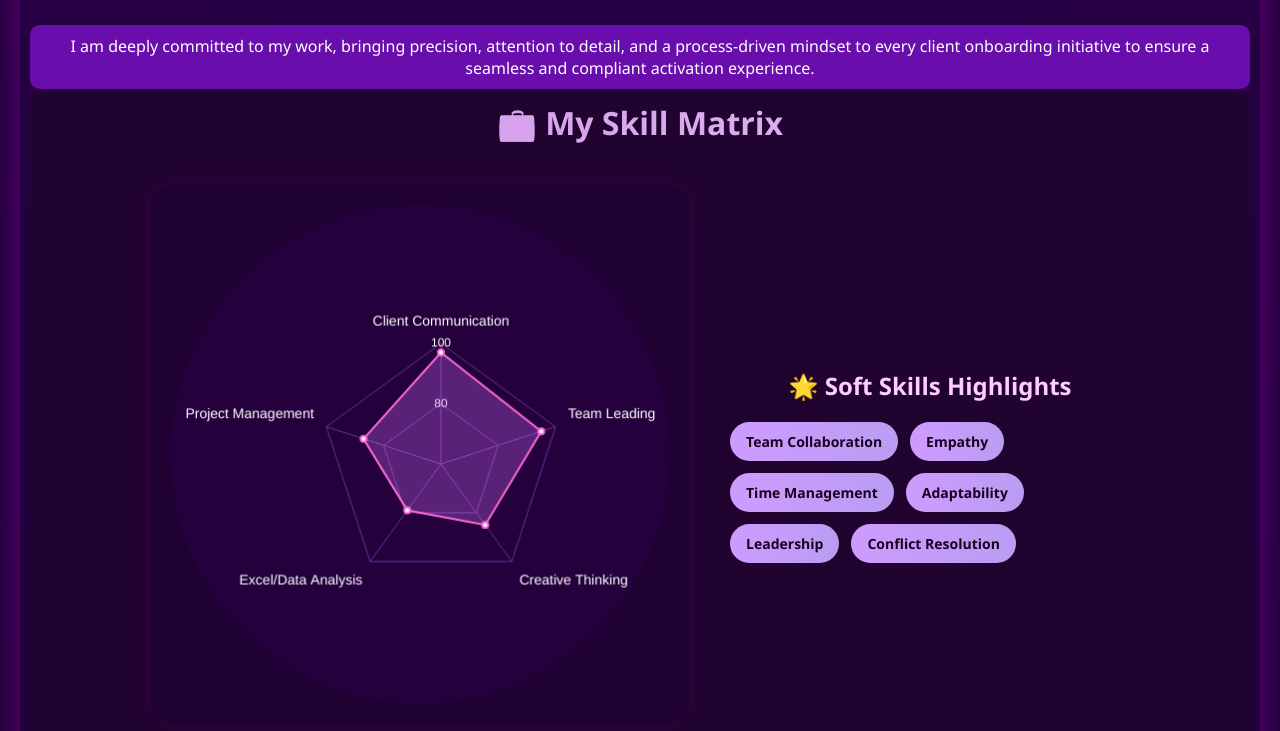
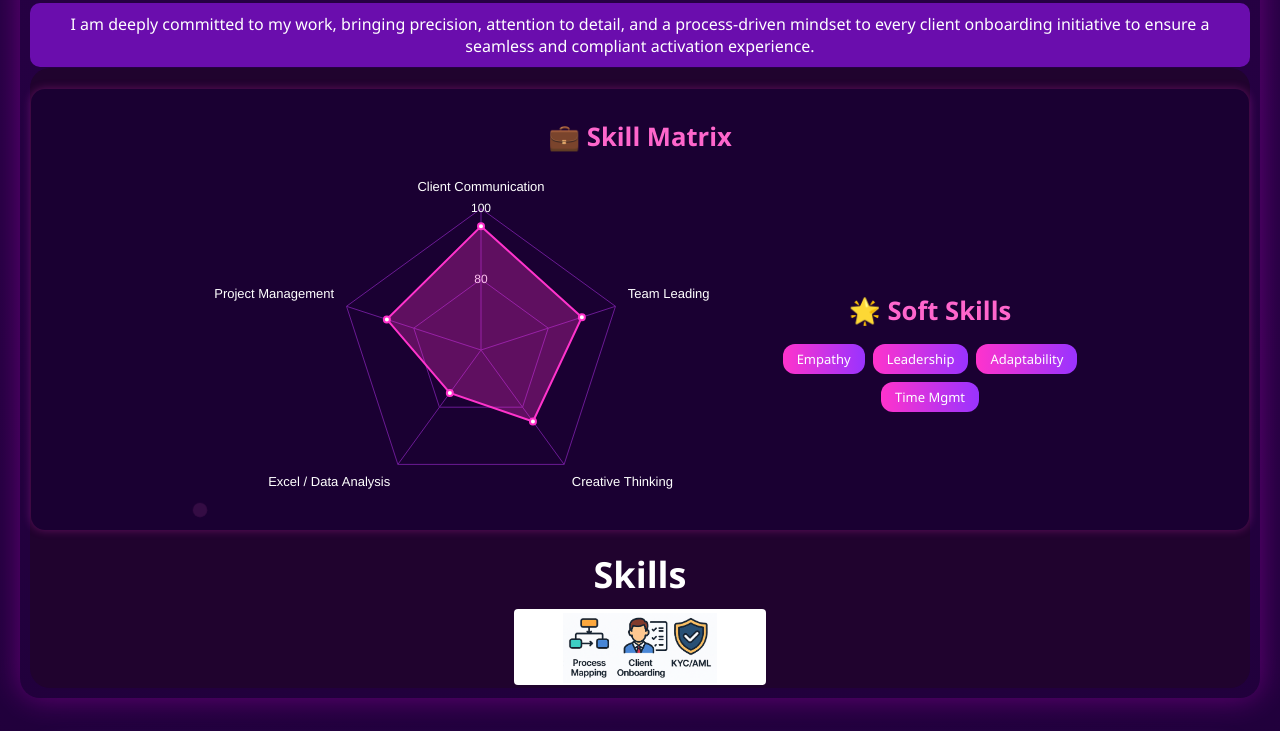
Before and after one commit to harrshadabendee/mywebsite, a plain HTML site: page index.html in a window 1280 px wide. Shown: the part 1225-1956 px from the top of the page. Drawn offline with nearby package versions, Linux system fonts and the light colour scheme; no server answers.

Commit message:
Update index.html

```diff
--- a/index.html
+++ b/index.html
@@ -19,13 +19,15 @@
 
           <div class="mobile-menu" id="mobile-menu">
             <ul class="nav-links">
-              <li><a href="#" class="active">Home</a></li>
+              <li><a href="index.html" class="active">Home</a></li>
               <li><a href="#about">About</a></li>
               <li><a href="#projects">My Projects</a></li>
+              <li><a href="#contact-section">Connect</a></li>
               <li><a href="#feedback1">Colleague Interaction</a></li>
               <li><a href="#creative-corner">Creative Corner</a></li>
+
             </ul>
-            <a href="#contact-section" class="btn-contact">Connect</a>
+            <!--<a href="#contact-section" class="btn-contact">Connect</a>-->
           </div>
         </nav>
       </header>
@@ -338,173 +340,73 @@
         <div class="skills-section">
 
 
-
-
-
-
-<style>
-    body {
-
-      background-color: #150024;
-      font-family: 'Segoe UI', sans-serif;
-      color: #fff;
-    }
-
-    h2 {
-      text-align: center;
-      font-size: 32px;
-      margin-bottom: 40px;
-      background: linear-gradient(to right, #c98fe8, #e9c1f2);
-      -webkit-background-clip: text;
-      -webkit-text-fill-color: transparent;
-    }
-
-    .skill-section {
-      display: flex;
-      flex-wrap: wrap;
-      justify-content: center;
-      gap: 40px;
-      align-items: center;
-    }
-
-    .chart-box {
-      background: #1f0133;
-      border-radius: 25px;
-      padding: 20px;
-      box-shadow: 0 0 20px rgba(255, 0, 255, 0.1);
-      max-width: 500px;
-      width: 100%;
-    }
-
-    .text-box {
-      max-width: 400px;
-      width: 100%;
-    }
-
-    .text-box h3 {
-      font-size: 24px;
-      margin-bottom: 20px;
-      color: #ffccff;
-    }
-
-    .badge-list {
-      display: flex;
-      flex-wrap: wrap;
-      gap: 12px;
-    }
-
-    .badge {
-      padding: 10px 16px;
-      border-radius: 20px;
-      background: linear-gradient(to right, #ce9bff, #b99df2);
-      color: #190020;
-      font-weight: bold;
-      font-size: 14px;
-      animation: fadeIn 1.2s ease-in;
-
-    }
-
-    @keyframes fadeIn {
-      from {
-        opacity: 0;
-        transform: translateY(15px);
-      }
-      to {
-        opacity: 1;
-        transform: translateY(0);
-      }
-    }
-
-    canvas {
-      background: #24003d;
-      border-radius: 2000px;
-      padding: 1px;
-
-    }
-
-    @media (max-width: 768px) {
-      .skill-section {
-        flex-direction: column;
-        align-items: stretch;
-      }
-
-      .chart-box, .text-box {
-        max-width: 100%;
-      }
-    }
-  </style>
-</head>
-<body>
-
-  <h2>💼 My Skill Matrix</h2>
-
-  <div class="skill-section">
-    <div class="chart-box">
-      <canvas id="skillChart"></canvas>
-    </div>
-    <div class="text-box">
-      <h3>🌟 Soft Skills Highlights</h3>
+            <section class="mini-skill-section">
+                <h2>💼 Skill Matrix</h2>
+
+                <div class="mini-skill-container">
+                  <!-- Radar Chart -->
+                  <div class="chart-wrapper">
+                    <canvas id="miniSkillChart"></canvas>
+                    <div class="cursor-pulse"></div>
+                  </div>
+
+                  <!-- Soft Skills -->
+                  <div class="soft-skills">
+                    <h3>🌟 Soft Skills</h3>
                     <div class="badge-list">
-        <div class="badge">Team Collaboration</div>
-        <div class="badge">Empathy</div>
-        <div class="badge">Time Management</div>
-        <div class="badge">Adaptability</div>
-        <div class="badge">Leadership</div>
-        <div class="badge">Conflict Resolution</div>
-      </div>
-    </div>
-  </div>
+                      <span class="badge">Empathy</span>
+                      <span class="badge">Leadership</span>
+                      <span class="badge">Adaptability</span>
+                      <span class="badge">Time Mgmt</span>
+                    </div>
+                  </div>
+                </div>
+              </section>
 
               <!-- Chart.js CDN -->
               <script src="https://cdn.jsdelivr.net/npm/chart.js"></script>
+
               <script>
-    const ctx = document.getElementById('skillChart').getContext('2d');
-
-    new Chart(ctx, {
+                const ctxMini = document.getElementById('miniSkillChart').getContext('2d');
+
+                new Chart(ctxMini, {
                   type: 'radar',
                   data: {
                     labels: [
                       'Client Communication',
                       'Team Leading',
                       'Creative Thinking',
-          'Excel/Data Analysis',
+                      'Excel / Data Analysis',
                       'Project Management'
                     ],
                     datasets: [{
                       label: 'Skill Level',
-          data: [97, 95, 85, 79, 87],
-          backgroundColor: 'rgba(216, 112, 255, 0.3)',
-
-          borderColor: '#ff69d4',
+                      data: [95, 90, 85, 75, 88],
+                      backgroundColor: 'rgba(255, 51, 204, 0.3)',
+                      borderColor: '#ff33cc',
                       borderWidth: 2,
                       pointBackgroundColor: '#fff',
-          pointBorderColor: '#ff66d4',
+                      pointBorderColor: '#ff33cc',
+                      pointHoverRadius: 4
                     }]
                   },
                   options: {
                     responsive: true,
+                    maintainAspectRatio: false,
                     animation: {
-          duration: 1500,
-          easing: 'easeOutExpo'
+                      duration: 1000,
+                      easing: 'easeOutQuad'
                     },
                     plugins: {
-          legend: {
-            display: false
-          }
+                      legend: { display: false }
                     },
                     scales: {
                       r: {
-            angleLines: {
-              color: '#663399'
-            },
-            grid: {
-              color: '#663399'
-            },
+                        angleLines: { color: '#6b1a94' },
+                        grid: { color: '#6b1a94' },
                         pointLabels: {
                           color: '#fff',
-              font: {
-                size: 14
-              }
+                          font: { size: 13 }
                         },
                         ticks: {
                           color: '#fff',
@@ -516,7 +418,150 @@
                     }
                   }
                 });
+
+                // Cursor pulse
+                const chartWrapper = document.querySelector('.chart-wrapper');
+                const cursor = document.querySelector('.cursor-pulse');
+
+                chartWrapper.addEventListener('mousemove', (e) => {
+                  const rect = chartWrapper.getBoundingClientRect();
+                  const x = e.clientX - rect.left;
+                  const y = e.clientY - rect.top;
+                  cursor.style.left = `${x}px`;
+                  cursor.style.top = `${y}px`;
+                  cursor.style.opacity = 1;
+                });
+
+                chartWrapper.addEventListener('mouseleave', () => {
+                  cursor.style.opacity = 0;
+                });
               </script>
+
+              <style>
+                .mini-skill-section {
+                  background-color: #1a0032;
+                  color: white;
+                  padding: 20px;
+                  border-radius: 14px;
+                  box-shadow: 0 0 10px rgba(255, 51, 204, 0.3);
+                  margin: 20px auto;
+                  max-width: 1200px;
+                }
+
+                .mini-skill-section h2,
+                .mini-skill-section h3 {
+                  text-align: center;
+                  color: #ff66cc;
+                  font-size: 1.6rem;
+                  margin-bottom: 16px;
+                }
+
+                .mini-skill-container {
+                  display: flex;
+                  flex-wrap: wrap;
+                  justify-content: center;
+                  gap: 30px;
+                  align-items: center;
+                }
+
+                .chart-wrapper {
+                  width: 550px;  /* ⬅️ wider */
+                  height: 340px; /* ⬅️ shorter */
+                  position: relative;
+                }
+
+                #miniSkillChart {
+                  width: 100% !important;
+                  height: 100% !important;
+                }
+
+                .cursor-pulse {
+                  width: 18px;
+                  height: 18px;
+                  border-radius: 50%;
+                  background: rgba(255, 102, 204, 0.3);
+                  position: absolute;
+                  pointer-events: none;
+                  transform: translate(-50%, -50%);
+                  animation: pulse 1s infinite ease-out;
+                  opacity: 0;
+                }
+
+                @keyframes pulse {
+                  0% {
+                    transform: translate(-50%, -50%) scale(0.8);
+                    opacity: 0.4;
+                  }
+                  50% {
+                    transform: translate(-50%, -50%) scale(1.2);
+                    opacity: 0.6;
+                  }
+                  100% {
+                    transform: translate(-50%, -50%) scale(0.8);
+                    opacity: 0.4;
+                  }
+                }
+
+                .soft-skills {
+                  max-width: 300px;
+                  text-align: center;
+                }
+
+                .badge-list {
+                  display: flex;
+                  flex-wrap: wrap;
+                  gap: 8px;
+                  justify-content: center;
+                }
+
+                .badge {
+                  background: linear-gradient(to right, #ff33cc, #9933ff);
+                  padding: 6px 14px;
+                  border-radius: 12px;
+                  font-size: 13px;
+                  font-weight: 500;
+                  color: white;
+                  transition: transform 0.3s ease, box-shadow 0.3s ease;
+                }
+
+                .badge:hover {
+                  transform: scale(1.05);
+                  box-shadow: 0 0 6px rgba(255, 51, 204, 0.3);
+                }
+
+                @media (max-width: 768px) {
+                  .mini-skill-container {
+                    flex-direction: column;
+                    align-items: center;
+                  }
+
+                  .chart-wrapper {
+                    width: 360px;
+                    height: 320px;
+                  }
+
+                  .badge {
+                    font-size: 12px;
+                    padding: 5px 12px;
+                  }
+                }
+
+                @media (max-width: 480px) {
+                  .chart-wrapper {
+                    width: 320px;
+                    height: 300px;
+                  }
+
+                  .badge {
+                    font-size: 11.5px;
+                    padding: 4px 10px;
+                  }
+                }
+              </style>
+
+
+
+
 
 
             <h2>Skills</h2>
@@ -540,6 +585,55 @@
 
 
               <style>
+
+
+
+
+
+
+/* ✅ Responsive Fix Starts Here */
+@media (max-width: 768px) {
+    .skill {
+      width: 100%; /* ✅ makes the skill box take full screen width */
+      padding: 5px; /* ✅ adds spacing for better layout */
+    }
+
+    .skill img {
+      width: 90%; /* ✅ image scales on smaller screens */
+      height: auto; /* ✅ maintain image aspect ratio */
+    }
+
+    .skill-icons {
+      flex-direction: column; /* ✅ stack skill cards vertically */
+      align-items: center;    /* ✅ center them */
+    }
+
+    .chart-box,
+    .text-box {
+      width: 100%; /* ✅ make radar chart and text fit mobile width */
+      padding: 10px;
+    }
+
+    .skill-section {
+      flex-direction: column; /* ✅ stack chart and text box */
+    }
+  }
+
+
+
+
+
+
+
+
+
+
+
+
+
+
+
+
                 .skills-section {
                   text-align: center;
                   padding: 1px;
```
Lines whose indentation alone changed are shown as unchanged.
